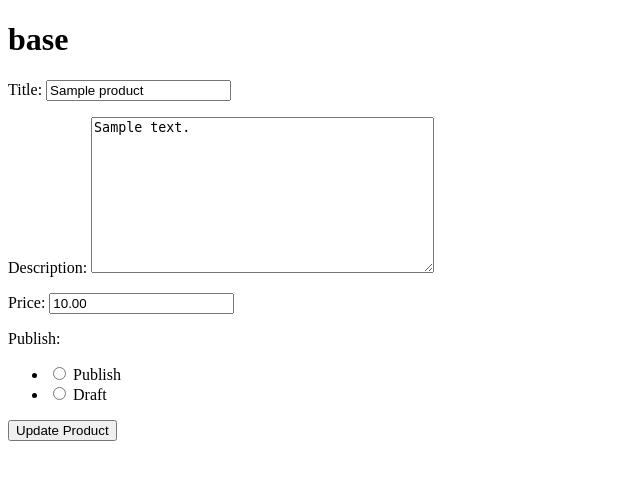
After one commit to gkctnn/OnlineShop, a Django app: a page that uses templates/base.html in a window 1280 px wide. The commit adds this page. Shown: the top 480 px of the page, without its empty margins (0-640 px from the left). Run offline with Django 3.2, Linux system fonts and the light colour scheme; tables that the repository leaves empty hold one stand-in row (values such as "Sample post").

Commit message:
Update View

```diff
--- a/digitalmarket/urls.py
+++ b/digitalmarket/urls.py
@@ -19,6 +19,7 @@ from django.contrib import admin
 urlpatterns = [
     url(r'^admin/', include(admin.site.urls)),
     url(r'^create/$', 'products.views.create_view',name='create_view'),
+    url(r'^detail/(?P<object_id>\d+)/edit/$', 'products.views.update_view',name='update_view'),
     url(r'^detail/(?P<object_id>\d+)/$', 'products.views.detail_view',name='detail_view'),
     url(r'^detail/(?P<slug>[\w-]+)/$', 'products.views.detail_slug_view',name='detail_slug_view'),
     url(r'^list/$', 'products.views.list_view',name='list_view'),
--- a/products/forms.py
+++ b/products/forms.py
@@ -66,7 +66,7 @@ class ProductModelForm(forms.ModelForm):
         price = self.cleaned_data.get('price')
         if price <= 1.00:
             raise forms.ValidationError('Price must be greater than $1.00')
-        elif price >= 99.99:
+        elif price >= 100.00:
             raise forms.ValidationError('Price must be less than $100.00')
         else:
             return price
--- a/products/views.py
+++ b/products/views.py
@@ -14,6 +14,20 @@ def create_view(request):
     context={
     'form':form,
     }
+    return render(request,template,context)
+
+def update_view(request,object_id=None):
+    product = get_object_or_404(Product, id=object_id)
+    form = ProductModelForm(request.POST or None,instance=product)
+    if form.is_valid():
+        instance = form.save(commit=False)
+        # instance.sale_price = instance.price
+        instance.save()
+    template="update_view.html"
+    context={
+        'object':product,
+        'form':form,
+        }
     return render(request,template,context)
 
 def detail_slug_view(request,slug=None):
@@ -35,6 +49,7 @@ def detail_view(request,object_id=None):
         'object':product,
         }
     return render(request,template,context)
+
 def list_view(request):
     queryset = Product.objects.all()
     template="list_view.html"
--- a/templates/base.html
+++ b/templates/base.html
@@ -8,9 +8,9 @@
     {% endblock style %}
   </head>
   <body>
-    base
+    <h1>base</h1>
     {% block content %}
-base content
+    <h2>base content</h2>
     {% endblock content %}
   </body>
 </html>
--- a/templates/detail_view.html
+++ b/templates/detail_view.html
@@ -3,6 +3,8 @@
 
 {% endblock style %}
 {% block content %}
-detail_view
-{{object.title}}
+<h3>detail_view</h3>
+<h4>{{object.title}}</h4>
+<h4>{{object.description}}</h4>
+<h4>{{object.price}}</h4>
 {% endblock content %}
--- /dev/null
+++ b/templates/update_view.html
@@ -0,0 +1,10 @@
+{% extends 'base.html' %}
+
+{% block content %}
+<form class="" action="" method="post">
+  {% csrf_token %}
+  {{form.as_p}}
+  <input type="submit" name="" value="Update Product">
+</form>
+
+{% endblock content %}
```
Also changed, not shown: templates/list_view.html (+4 -3 lines).
